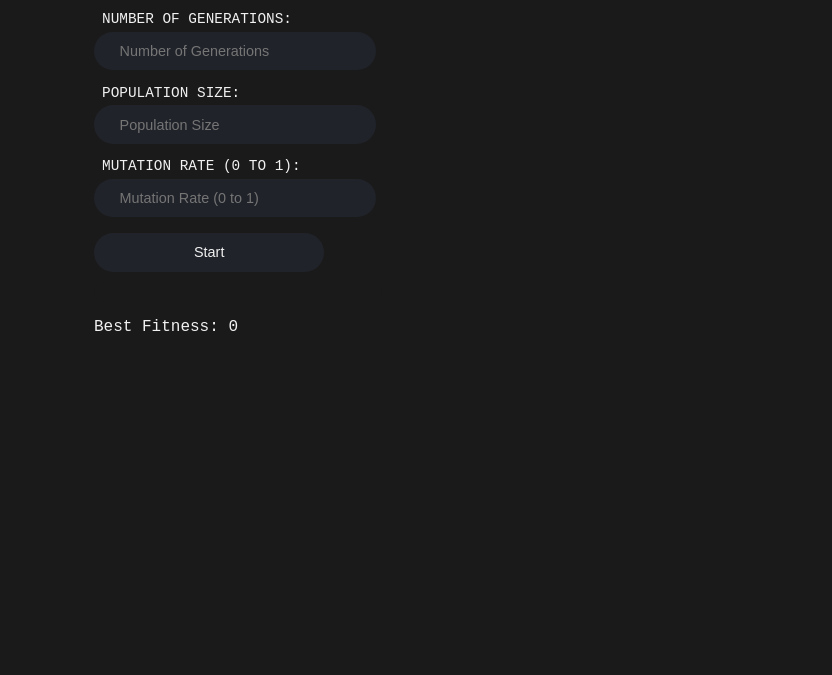
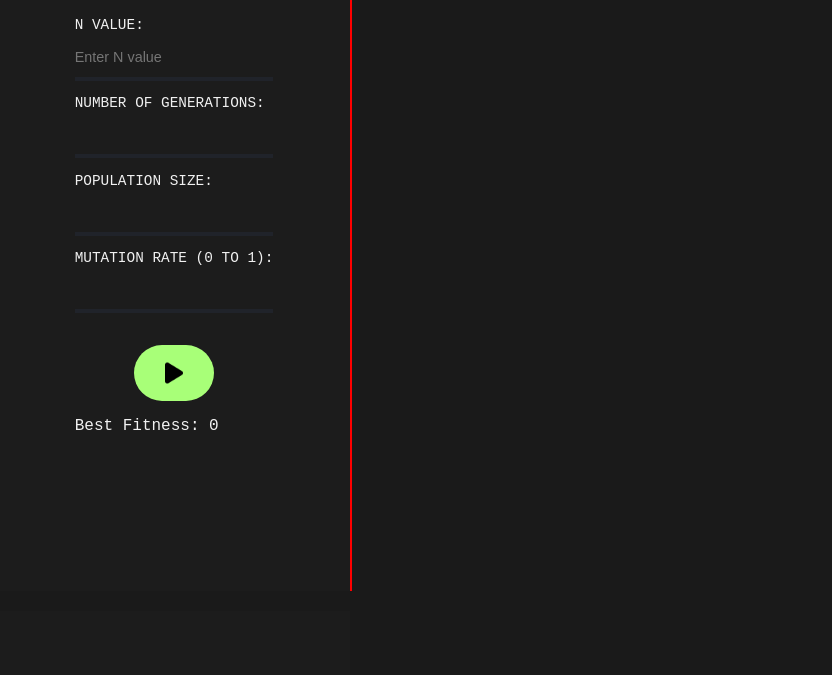
Before and after one commit to emanuelcatao/genetic_algorithm_queens, a plain HTML site: page index.html in a window 1280 px wide. Shown: the part 189-864 px from the top of the page, without its empty margins (2-834 px from the left). Before the commit the page ends 800 px from the top, so only its background shows below. Drawn offline with Linux system fonts and the light colour scheme.

Commit message:
alteração do layout

```diff
--- a/index.html
+++ b/index.html
@@ -3,181 +3,48 @@
 <head>
     <meta charset="UTF-8">
     <meta name="viewport" content="width=device-width, initial-scale=1.0">
+    <link rel="stylesheet" href="styles.css">
     <title>N-Queens Genetic Algorithm</title>
-    <style>
-        body {
-            font-family: 'Roboto Mono', monospace;
-            background-color: #1a1a1a;
-            color: #f1f1f1;
-            display: flex;
-            align-items: center;
-            justify-content: center;
-            height: 100vh;
-            margin: 0;
-            overflow: hidden;
-        }
-
-        #title {
-            font-size: 2em;
-            text-align: center;
-            margin-bottom: 2rem;
-            font-weight: bold;
-            letter-spacing: 0.2rem;
-            position: absolute;
-            top: 5%;
-            left: 50%;
-            transform: translateX(-50%);
-        }
-
-        #container {
-            display: flex;
-            width: 90vw;
-            height: 80vh;
-        }
-
-        #sidebar {
-            width: 25%;
-            padding: 2rem;
-        }
-
-        label {
-            display: block;
-            margin-top: 0.9rem;
-            margin-bottom: 0.3rem;
-            margin-left: 0.5rem;
-            color: #f1f1f1;
-            font-weight: lighter;
-            text-transform: uppercase;
-            font-size: 0.9em;
-        }
-
-        input, button {
-            width: 80%; /* Ocupa toda a largura disponível */
-            padding: 0.7rem 1.6rem;
-            border: none;
-            background-color: #20232a;
-            color: #f1f1f1;
-            font-size: 0.9em;
-            cursor: pointer;
-            border-radius: 2rem;
-            transition: background-color 0.3s, transform 0.3s;
-        }
-
-        .input-group {
-            margin-bottom: 1rem;
-        }
-
-        button {
-            margin-top: 1rem;
-        }
-
-        input:focus, button:focus {
-            outline: none;
-        }
-
-        button:hover {
-            background-color: #333842;
-        }
-
-        #boardWrapper {
-            flex: 1;
-            display: flex;
-            justify-content: center;
-            align-items: center;
-            overflow: hidden;
-            margin-left: 2rem;
-            position: relative;
-        }
-
-        #board {
-            max-width: 70vw;
-            max-height: 70vh;
-            display: grid;
-            gap: 0;
-        }
-
-
-        .cell {
-            display: flex;
-            align-items: center;
-            justify-content: center;
-        }
-
-        .white {
-            background-color: #20232a;
-        }
-
-        .black {
-            background-color: #333842;
-        }
-
-        .queen::before {
-            content: "";
-            display: block;
-            width: 70%;
-            height: 70%;
-            background-image: url('queen-icon.png');
-            background-size: contain;
-            background-repeat: no-repeat;
-            background-position: center center;
-            filter: invert(1);
-            position: relative;
-        }
-
-        @media (max-width: 768px) {
-            #container {
-                flex-direction: column;
-            }
-
-            #sidebar {
-                width: 100%;
-                padding: 1rem;
-            }
-
-            #boardWrapper {
-                margin-left: 0;
-                width: 100%;
-            }
-
-            #board {
-                max-width: 90vw;
-                max-height: 60vh;
-            }
-        }
-    </style>
 </head>
 <body>
-    <div id="container">
-        <div id="title">
+    <div class="main-wrapper">
+        <div id="toolbar" class="toolbar">
+            <div id="title" class="title">
             N-Queens Solver
             </div>
 
-        <div id="sidebar">
+            <div id="menu" class="menu">
                 <label for="nValue">N value:</label>
                 <input type="number" id="nValue" placeholder="Enter N value">
 
                 <label for="numGenerations">Number of Generations:</label>
-            <input type="number" id="numGenerations" placeholder="Number of Generations">
+                <input type="number" id="numGenerations">
 
                 <label for="populationSize">Population Size:</label>
-            <input type="number" id="populationSize" placeholder="Population Size">
+                <input type="number" id="populationSize">
 
                 <label for="mutationRate">Mutation Rate (0 to 1):</label>
-            <input type="number" id="mutationRate" placeholder="Mutation Rate (0 to 1)">
+                <input type="number" id="mutationRate">
 
-            <button onclick="prepareBoard(); startCalculation();">Start</button>
+                <div class="button-container">
+                    <button id="start" onclick="prepareBoard(); startCalculation();">
+                        <span class="run-icon"></span>
+                    </button>
+                </div>
 
-            <!-- Progress Bar -->
-            <div id="progressContainer" style="background-color: #1a1a1a; height: 20px; width: 100%; border-radius: 10px; margin-top: 10px;">
-                <div id="progressBar" style="background-color: #f1f1f1; height: 100%; width: 0%; border-radius: 10px;"></div>
-            </div>
                 <p id="bestFitness">Best Fitness: 0</p>
             </div>
+        </div>
+
 
         <div id="boardWrapper">
             <div id="board"></div>
         </div>
     </div>
+
+    <div id="progressContainer">
+        <div id="progressBar"></div>
+    </div>
     <script src="script.js"></script>
 </body>
 </html>
--- a/script.js
+++ b/script.js
@@ -51,7 +51,7 @@ async function geneticAlgorithm(n, maxGenerations, populationSize, mutationRate)
             setTimeout(() => {
                 const newPopulation = [];
 
-                // Elitism: keep the top 10% of the population
+                // Elitism: keep the top 10% of the population - tentativa de algo
                 const eliteCount = Math.floor(0.1 * populationSize);
                 let elites = [...population].sort((a, b) => fitness(a) - fitness(b)).slice(0, eliteCount);
                 newPopulation.push(...elites);
@@ -91,9 +91,10 @@ function prepareBoard() {
     const n = parseInt(document.getElementById('nValue').value);
     const boardElement = document.getElementById('board');
 
-    boardElement.style.width = '70vw';  // máximo definido anteriormente
-    boardElement.style.height = '70vh';  // máximo definido anteriormente
+    boardElement.style.width = '70vw';
+    boardElement.style.height = '70vh';
 
+    // Isso aqui em algum momento funcionou, mas agora parece não fazer diferença
     // Calcula o tamanho máximo de uma célula para caber no tamanho máximo do tabuleiro.
     const cellSize = Math.min(boardElement.clientWidth / n, boardElement.clientHeight / n);
 
@@ -131,7 +132,7 @@ function drawQueens(solution) {
 
 async function startCalculation() {
     const n = parseInt(document.getElementById('nValue').value);
-    prepareBoard(n); // Primeiro, prepare o tabuleiro
+    prepareBoard(n);
 
     const maxGenerations = parseInt(document.getElementById('numGenerations').value) || 1000; // Valor padrão 1000
     const populationSize = parseInt(document.getElementById('populationSize').value) || 100;  // Valor padrão 100
--- /dev/null
+++ b/styles.css
@@ -0,0 +1,177 @@
+body {
+    display: flex;
+    flex-direction: row;
+    align-items: flex-start;
+    justify-content: flex-start;
+    font-family: 'Roboto Mono', monospace;
+    background-color: #1a1a1a;
+    color: #f1f1f1;
+    height: 100vh;
+    margin: 0;
+    overflow: hidden;
+}
+
+.main-wrapper {
+    display: flex;
+    height: 100vh;
+}
+
+label {
+    display: block;
+    margin-top: 0.9rem;
+    margin-bottom: 0.3rem;
+    color: #f1f1f1;
+    font-weight: lighter;
+    text-transform: uppercase;
+    font-size: 0.9em;
+}
+
+input, button {
+    padding: 0.7rem 1.6rem;
+    border: none;
+    background-color: #1a1a1a;
+    color: #f1f1f1;
+    font-size: 0.9em;
+    cursor: pointer;
+    border-radius: 2rem;
+    transition: background-color 0.3s, transform 0.3s;
+}
+
+input {
+    background-color: transparent;
+    border: none;
+    border-bottom: 0.3rem solid #20232a;
+    padding: 0.7rem 0;
+    border-radius: 0;
+    width: 100%;
+    color: #f1f1f1;
+    font-size: 0.9em;
+    transition: border-color 0.3s;
+}
+
+input:focus {
+    border-bottom-color: #f1f1f1;
+    outline: none;
+}
+
+button {
+    margin-top: 2rem;
+    padding: 1rem;
+    justify-content: center;
+    width: 40%;
+}
+
+button:focus {
+    outline: none;
+}
+
+button:hover {
+    background-color: #333842;
+}
+
+.toolbar {
+    flex-shrink: 0;
+    width: 25vw;
+    height: 100vh;
+    display: flex;
+    flex-direction: column;
+    padding: 2rem 1rem;
+    margin: 0 0 0 0;
+    align-items: center;
+    background-color: #1c1c1c;
+}
+
+#start {
+    background-color: #a8ff78;
+}
+
+.run-icon {
+    display: inline-block;
+    background-image: url('run-icon.png');
+    background-size: contain;
+    background-repeat: no-repeat;
+    background-position: center;
+    width: 24px;
+    height: 24px;
+    vertical-align: middle;
+}
+
+.button-container {
+    display: flex;
+    justify-content: center;
+    width: 100%;
+}
+
+.toolbar .title {
+    font-size: 2em;
+    text-align: center;
+    margin-top: 5rem;
+    font-weight: bold;
+    position: absolute;
+}
+
+.toolbar .menu {
+    margin-top: 10rem;
+}
+
+#boardWrapper {
+    flex: 1;
+    display: flex;
+    justify-content: center;
+    align-items: center;
+    overflow: hidden;
+    position: relative;
+    border: 1px solid red; /** Isso aqui é só pra visualizar o troço na tela**/
+}
+
+#board {
+    max-width: 70vw;
+    max-height: 70vh;
+    display: grid;
+    gap: 0;
+}
+
+#progressContainer {
+    position: fixed;
+    bottom: 0;
+    left: 0;
+    background-color: #1a1a1a;
+    height: 20px;
+    width: 100%;
+    margin-top: 10px;
+    z-index: 1000;
+}
+
+#progressBar {
+    background-color: #f1f1f1;
+    height: 100%;
+    width: 0%;
+}
+
+
+.cell {
+    display: flex;
+    align-items: center;
+    justify-content: center;
+}
+
+.white {
+    background-color: #20232a;
+}
+
+.black {
+    background-color: #333842;
+}
+
+.queen::before {
+    content: "";
+    display: block;
+    width: 70%;
+    height: 70%;
+    background-image: url('queen-icon.png');
+    background-size: contain;
+    background-repeat: no-repeat;
+    background-position: center center;
+    filter: invert(1);
+    position: relative;
+}
```
Also changed, not shown: run-icon.png (added). Lines whose indentation alone changed are shown as unchanged.
